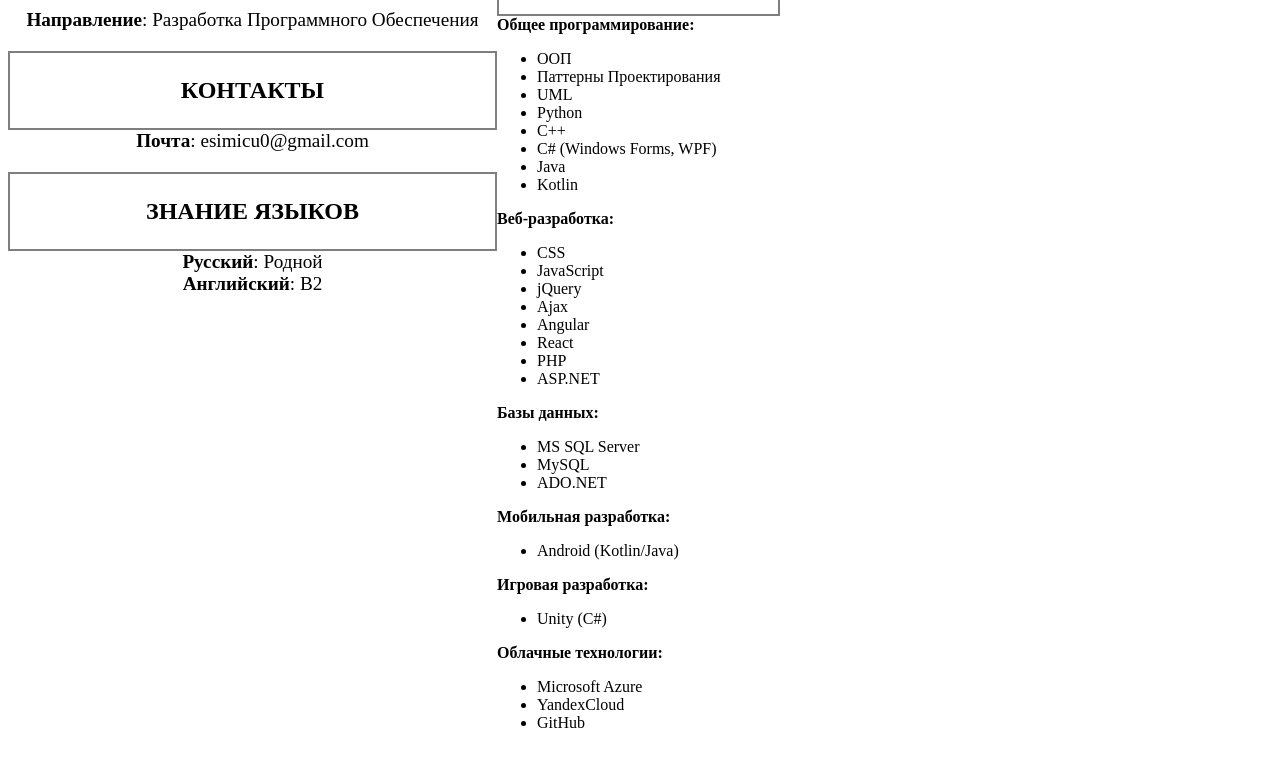
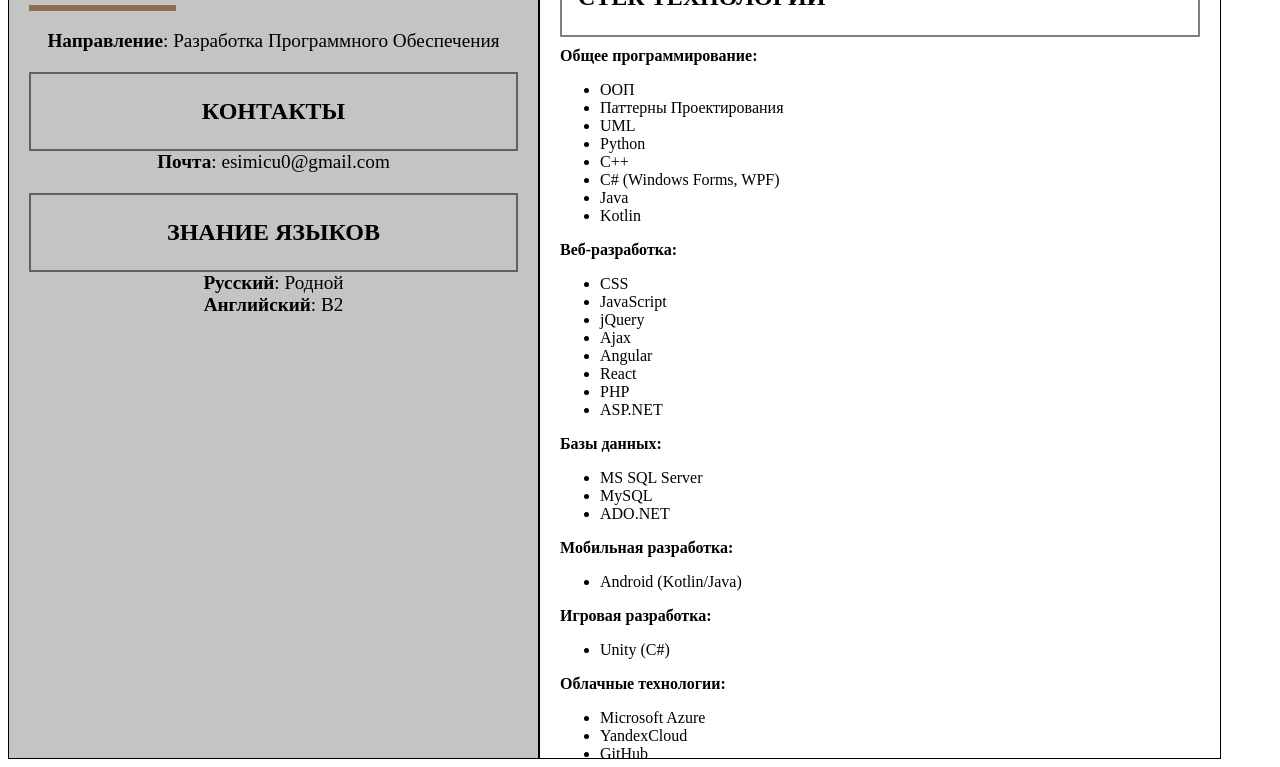
Before and after one commit to Ioradisurawo/resume.github.io, a plain HTML site: page index.html in a window 1280 px wide. Shown: the part 91-858 px from the top of the page. Drawn offline with Linux system fonts and the light colour scheme.

Commit message:
tweaked index.html

```diff
--- a/index.html
+++ b/index.html
@@ -9,9 +9,9 @@
     <title>Резюме - Ионицкий Владислав Дмитриевич</title>
 </head>
 <body>
-    <section class="left-panel">
+    <section class="panel left">
 
-    <div></div>
+    <div> </div>
 
         <!-- Инфо 1 -->
         <div class="info-block type-b">
@@ -40,7 +40,7 @@
 
     </section>
 
-    <section class="right-panel">
+    <section class="panel right">
 
         <!-- Инфо ПРОФ ОБЛАСТИ -->
         <div class="info-block">
```
